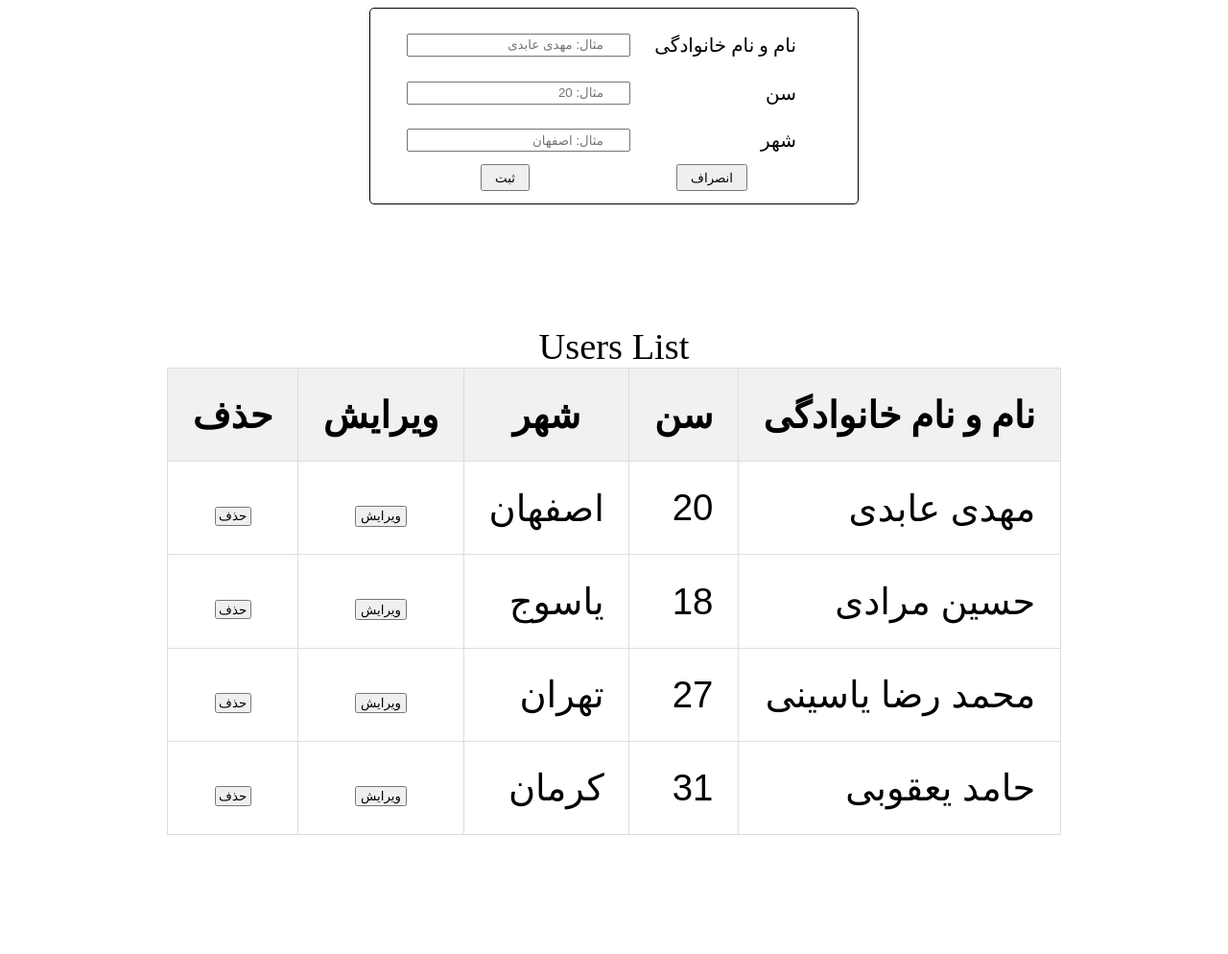
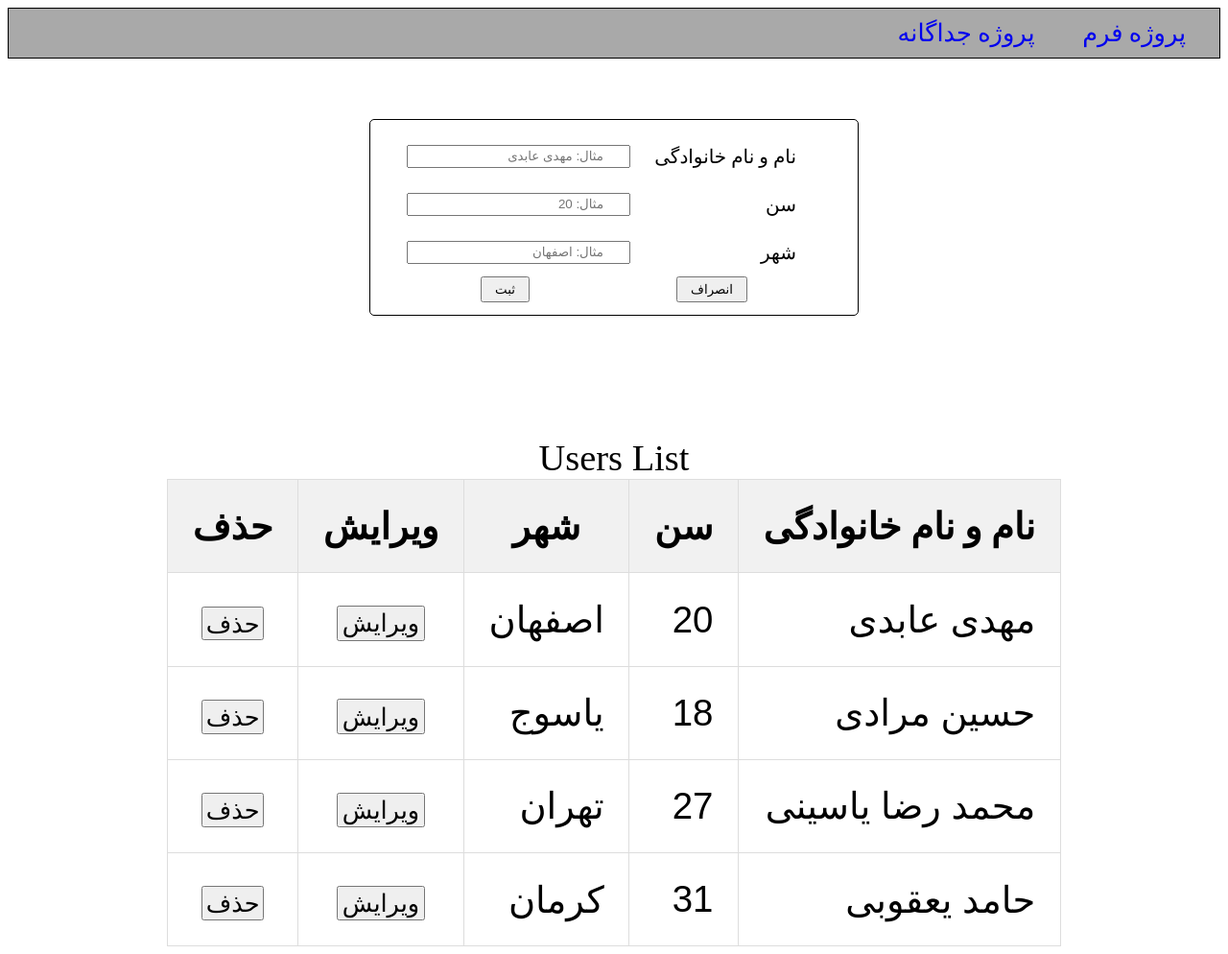
Before and after one commit to SevenDark7/UsersList, a PHP site: page / in a window 1280 px wide. Shown: the whole page at 96% size. Before the commit the page ends 870 px from the top, so only its background shows below. Run offline with PHP 8.4, Linux system fonts and the light colour scheme.

Commit message:
add header section for link to other projects

```diff
--- a/index.html
+++ b/index.html
@@ -6,6 +6,13 @@
     <title>Project2</title>
   </head>
   <body>
+
+    <article>
+      <header>
+        <a href="TemplateSite/index.html" target="_blank">پروژه جداگانه</a>
+        <a href="Form/index.html" target="_blank">پروژه فرم</a>
+      </header>
+    </article>
 
     <article class="formContine">
       <form class="inputForm" action="#">
@@ -122,13 +129,17 @@
         });
 
         $("#change").click(function() {
+          if ($("#userCity").val().trim().length < 1 || $("#userAge").val().trim().length < 1 || parseInt($("#userAge").val()) < 1 || $("#userName").val().trim().length < 1) {
+            alert("لطفا مقادیر مربوطه را به صورت صحیح وارد کنید");
+          }else {
             usercity.text($("#userCity").val());
             userage.text($("#userAge").val());
             username.text($("#userName").val());
             $("#reset").click();
             $("#change").hide();
             $("#register").show();
-          });
+          }
+        });
       });
     </script>
 
--- a/style.css
+++ b/style.css
@@ -1,3 +1,22 @@
+header {
+  display: flex;
+  border: 1px solid black;
+  background-color: darkgray;
+  padding: 10px;
+  justify-content: flex-end;
+  margin-bottom: 5%;
+  font-size: 2vw;
+}
+
+header a {
+  margin: 0 2%;
+  text-decoration: none;
+}
+
+header a:hover {
+  color: red;
+}
+
 article.formContine {
   display: flex;
   align-items: center;
@@ -52,6 +71,10 @@ button {
   cursor: pointer;
 }
 
+.del, .edit {
+  font-size: 2vw;
+}
+
 table.user {
   margin: auto;
   border-collapse: collapse;
```
